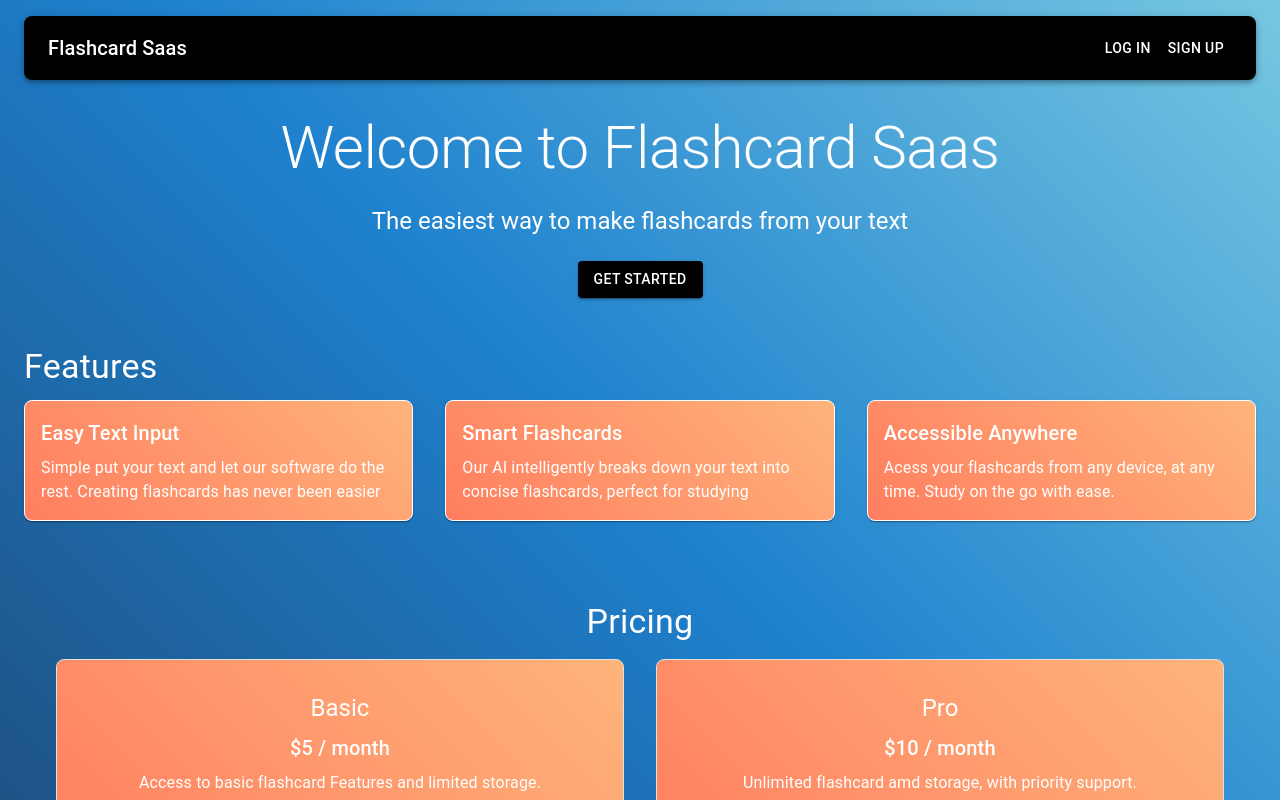
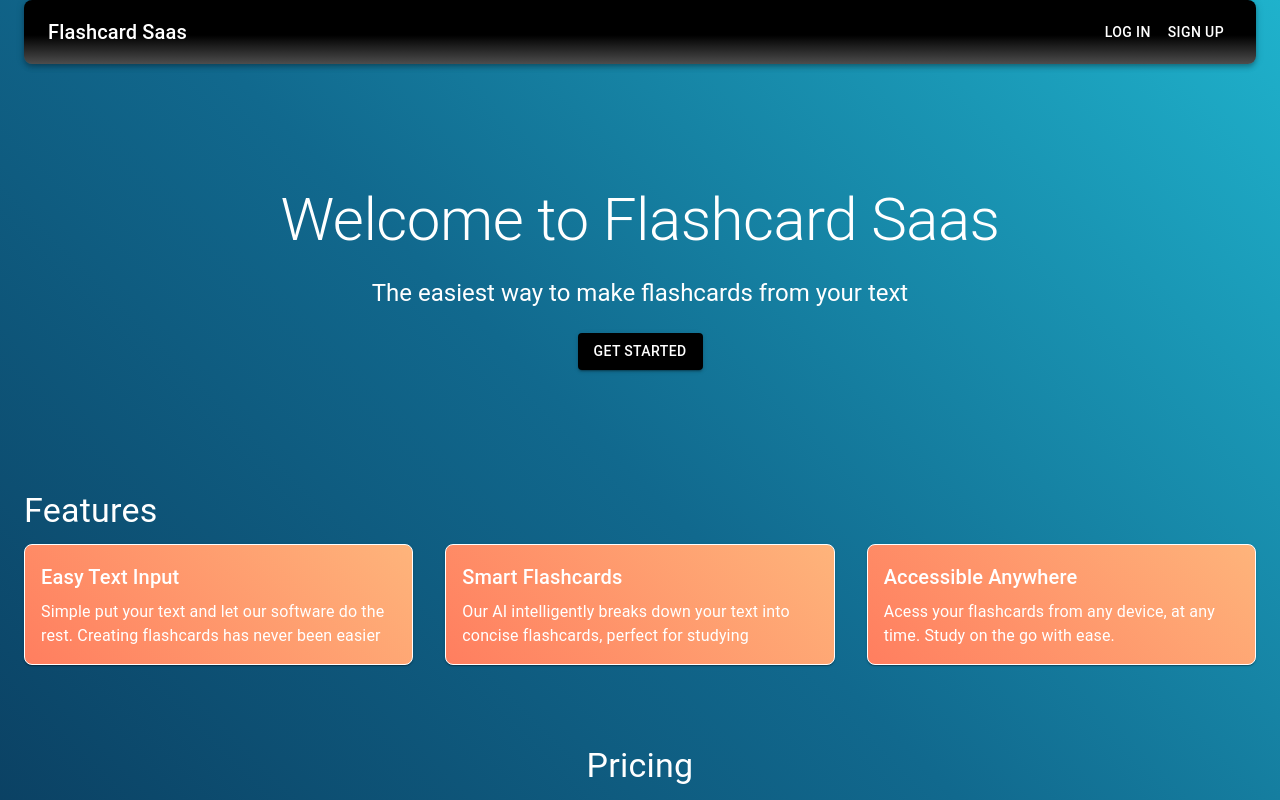
Before and after one commit to JasperCheng10/Flashcard, a Next.js app: page / in a window 1280 px wide. Shown: the top 800 px of the page. Built offline with nearby package versions, Linux system fonts and the light colour scheme; no server answers.

Commit message:
done UI for now

```diff
--- a/app/page.js
+++ b/app/page.js
@@ -16,14 +16,17 @@ import Head from "next/head";
 // test 2
 export default function Home() {
   return (
-    <Container maxWidth="100vw" sx={{
+    <Container maxWidth="100vw"  sx={{
       //backgroundColor: '#636363',
       //backgroundColor: '#white',
       //background: 'linear-gradient(45deg, #76c7e1, #40a4d8, #1e81ce)',
-      background: 'linear-gradient(45deg, #1e4a78, #1e81ce, #76c7e1)',
-      padding: 2,
+      //backgroundColor: 'linear-gradient(45deg, #ff7e5f, #feb47b)',
+      //background: 'linear-gradient(45deg, #1e4a78, #1e81ce, #76c7e1)',
+      background: 'linear-gradient(45deg, #0a3b5d, #11698e, #1fb2cc)',
+      //padding: 2,
       color: 'white',
-      //backgroundColor: 'linear-gradient(45deg, #ff7e5f, #feb47b)',
+      height: '120vh',
+      width: '100vw',
     }}>
       <Head>
         <title>Flashcard SaaS</title>
@@ -31,7 +34,7 @@ export default function Home() {
 
       </Head>
 
-      <AppBar position="static" sx={{backgroundColor: 'black', top: 0, width: '100%' , borderRadius: 2}}>
+      <AppBar position="static" sx={{background:'linear-gradient(180deg, #000000 55%, #4d4d4d)', top: 0, borderRadius: 2}}>
 
         <Toolbar>
           <Typography variant="h6" sx={{ flexGrow: 1}}>
@@ -52,8 +55,10 @@ export default function Home() {
       <Box
         sx={{
           textAlign: "center",
-          my: 4,
+          //my: 4,
           color: "white",
+          mt: 15, // Top margin
+          mb: 15, // Bottom margin
         }}
       >
         <Typography variant="h2" gutterBottom>Welcome to Flashcard Saas</Typography>
```
